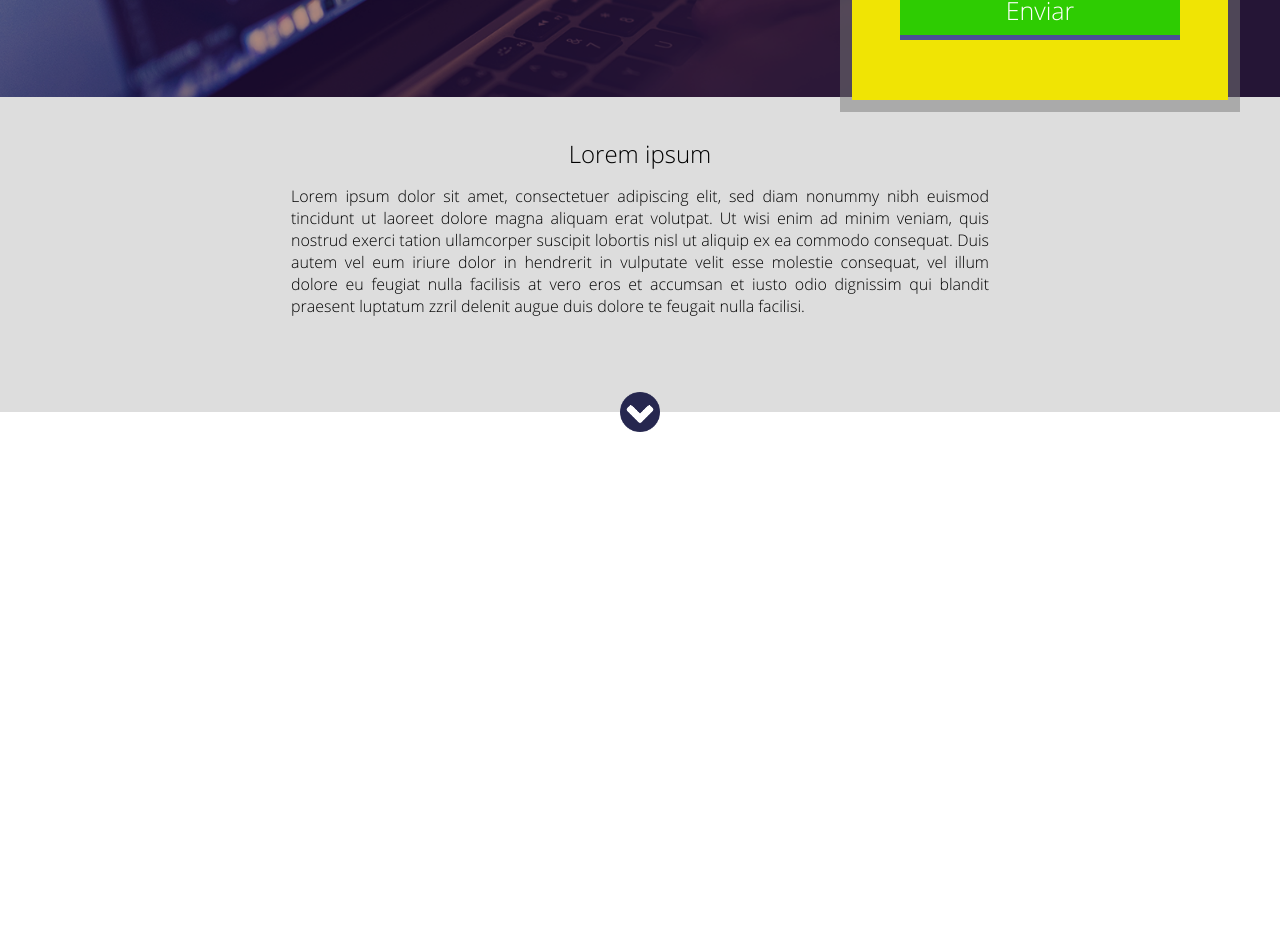
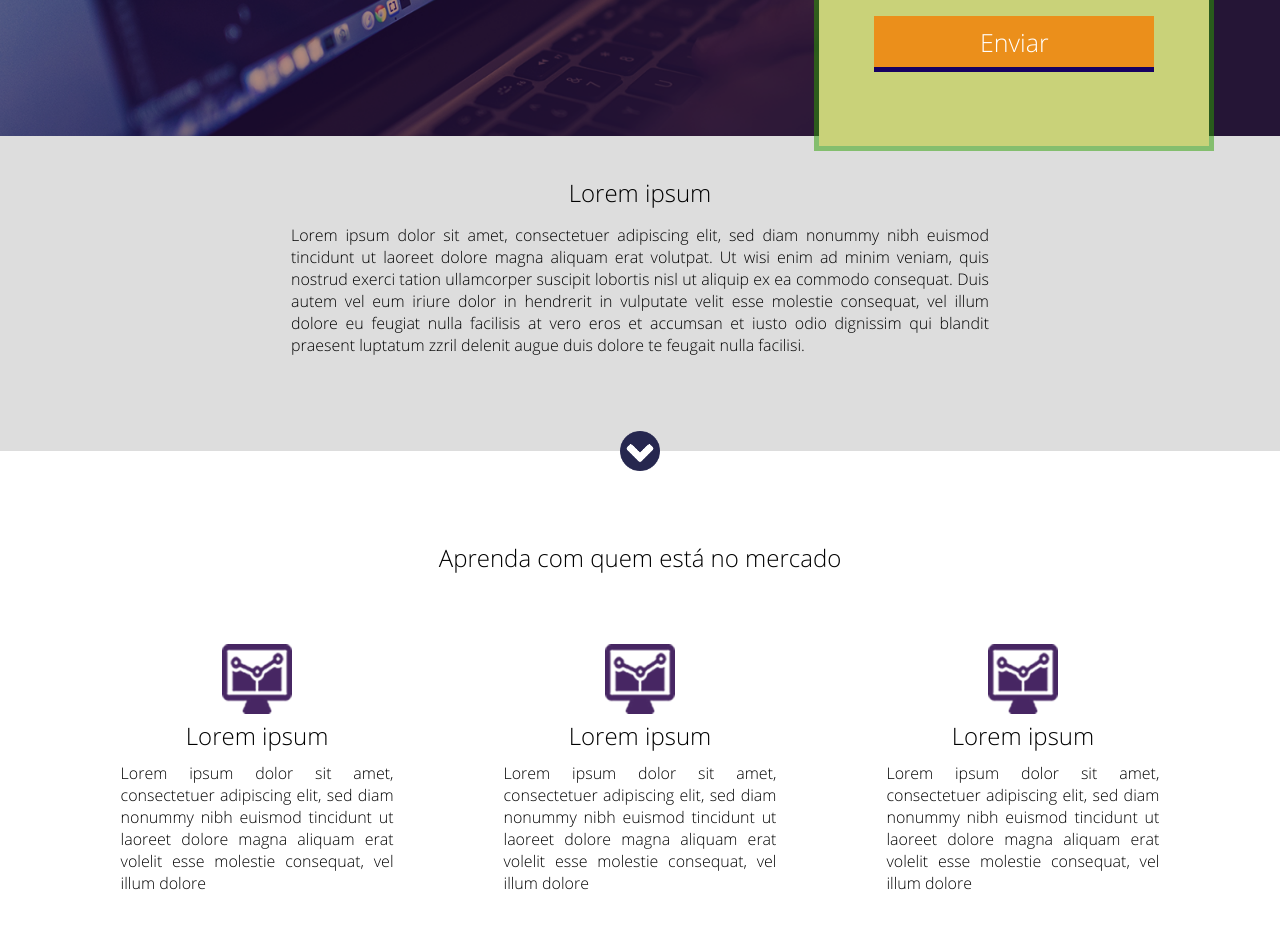
Before and after one commit to tiagoazz/Landipages, a plain HTML site: page Projeto_01/index.html in a window 1280 px wide. Shown: the part 520-1448 px from the top of the page. Before the commit the page ends 952 px from the top, so only its background shows below. Drawn offline with Linux system fonts and the light colour scheme.

Commit message:
comit stiles e novas sessoes

```diff
--- a/Projeto_01/css/style.css
+++ b/Projeto_01/css/style.css
@@ -17,12 +17,14 @@ html,body{
 .center{
 	width: 1200px;
 	margin: 0 auto;
+	padding:0 2%;
 }
 
 .header{
+	min-width: 1200px;
 	width: 100%;
-	height: 60px;
-	background-color: #41034c;
+	height: 99px;
+	background-color: #ff8902;
 }
 
 .header img{
@@ -31,6 +33,7 @@ html,body{
 
 .container-banner{
 	width: 100%;
+	min-width: 1200px;
 	height: 557px;
 	background-image:url('../images/header_bg.png');
 	background-size: cover;
@@ -49,10 +52,10 @@ html,body{
 	float: right;
 	position: relative;
 	top:-15px;
-	border-width: 12px;
-	border-color: rgba(120,120,120,0.5);
+	border-width: 5px;
+	border-color: rgba(45, 159, 0, 0.5);
 	border-style: solid;
-	background-color: rgb(240, 228, 4);
+	background-color: rgb(201, 210, 121);
 	background-clip:padding-box;
 	/*background-origin tem o mesmo conceito porém serve para imagens.*/
 }
@@ -86,7 +89,7 @@ html,body{
 	margin-top:8px;
 	width: 344px;
 	height: 55px;
-	border:1px solid #030201;
+	border:1px solid #000000;
 }
 
 .form .input-submit-container{
@@ -94,17 +97,17 @@ html,body{
 }
 
 .form input[type=submit]{
-	color: white;
+	color: rgb(255, 255, 255);
 	font-size: 25px;
 	width: 280px;
 	height: 56px;
 	display: inline-block;
-	background-color: #2ecc02;
+	background-color: #f57b00c5;
 	border-top:0;
 	border-right: 0;
 	border-left: 0;
 	cursor: pointer;
-	border-bottom: 5px solid #4A5097;
+	border-bottom: 5px solid #160162;
 }
 
 .form input[type=submit]:hover{
@@ -113,11 +116,11 @@ html,body{
 
 .container-list{
 	padding:30px;
-	margin-top:40px;
+	margin-top:100px;
 	float: left;
-	width: 619px;
+	width: 519px;
 	height: 270px;
-	background-color: rgba(33,35,67,0.7);
+	background-color: rgba(236, 141, 9, 0.304);
 }
 
 .container-list ul{
@@ -131,6 +134,7 @@ html,body{
 
 
 .container-2{
+	min-width: 1200px;
 	padding:40px 0;
 	background-color: #ddd;
 	text-align: center;
@@ -157,3 +161,39 @@ html,body{
 	background-image: url('../images/arrow.png');
 	background-size: 100% 100%;
 }
+
+.section-1{
+	min-width: 1200px;
+	padding:90px 0;
+}
+
+.section-1 h2{
+	text-align: center;
+	color: #000000;
+	font-weight: normal;
+}
+
+.container-section{
+	margin-top:40px;
+	color: rgb(0, 0, 0);
+}
+
+.container-section{
+	text-align: center;
+}
+
+.container-single{
+	float: left;
+	width: 33.333%;
+	padding:30px;
+}
+
+.container-single p{
+	display: inline-block;
+	text-align: justify;
+	padding:10px 25px;
+}
+
+.container-single img{
+	width:70px;
+}
--- a/Projeto_01/index.html
+++ b/Projeto_01/index.html
@@ -31,7 +31,7 @@
 
 			<div class="form">
 				<h2>Preencha o formulário e inicie a sua
-				jornada com a TJ Security !</h2>
+				caminhada para virar um webmaster!</h2>
 				<form>
 					<div class="input-container">
 						<span>Nome*</span>
@@ -70,6 +70,41 @@
 	</div><!--container-2-->
 
 
+	<div class="section-1">
+		<div class="center">
+		<h2>Aprenda com quem está no mercado</h2>
+
+		<div class="container-section">
+
+			<div class="container-single">
+				<div><img src="images/icon.png" /></div>
+				<div class="text-container-single">
+					<h2>Lorem ipsum</h2>
+					<p>Lorem ipsum dolor sit amet, consectetuer adipiscing elit, sed diam nonummy nibh euismod tincidunt ut laoreet dolore magna aliquam erat volelit esse molestie consequat, vel illum dolore</p>
+				</div><!--text-container-single-->
+			</div><!--container--single-->
+
+			<div class="container-single">
+				<div><img src="images/icon.png" /></div>
+				<div class="text-container-single">
+					<h2>Lorem ipsum</h2>
+					<p>Lorem ipsum dolor sit amet, consectetuer adipiscing elit, sed diam nonummy nibh euismod tincidunt ut laoreet dolore magna aliquam erat volelit esse molestie consequat, vel illum dolore</p>
+				</div><!--text-container-single-->
+			</div><!--container--single-->
+
+			<div class="container-single">
+				<div><img src="images/icon.png" /></div>
+				<div class="text-container-single">
+					<h2>Lorem ipsum</h2>
+					<p>Lorem ipsum dolor sit amet, consectetuer adipiscing elit, sed diam nonummy nibh euismod tincidunt ut laoreet dolore magna aliquam erat volelit esse molestie consequat, vel illum dolore</p>
+				</div><!--text-container-single-->
+			</div><!--container--single-->
+
+		</div><!--container-section-->
+
+		</div><!--center-->
+	</div><!--section-1-->
+
 	</body>
 
 </html>
```
